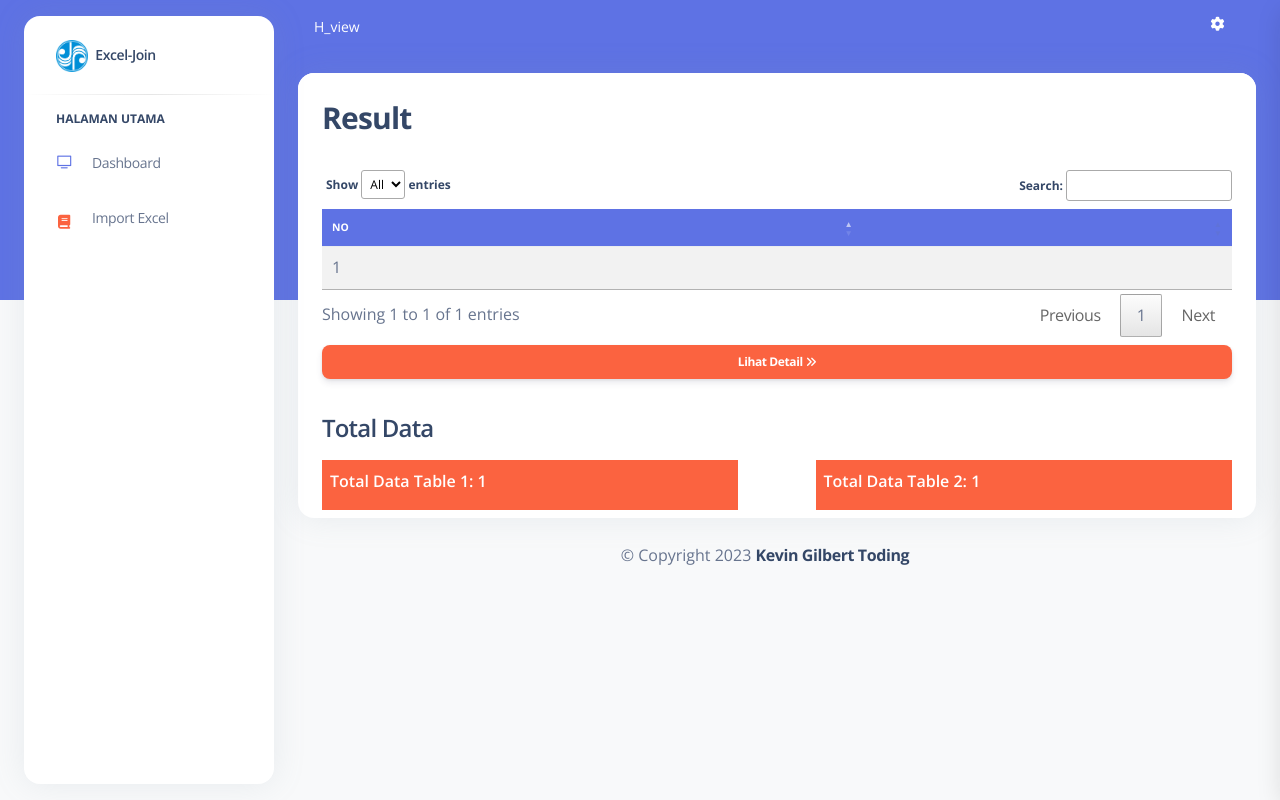
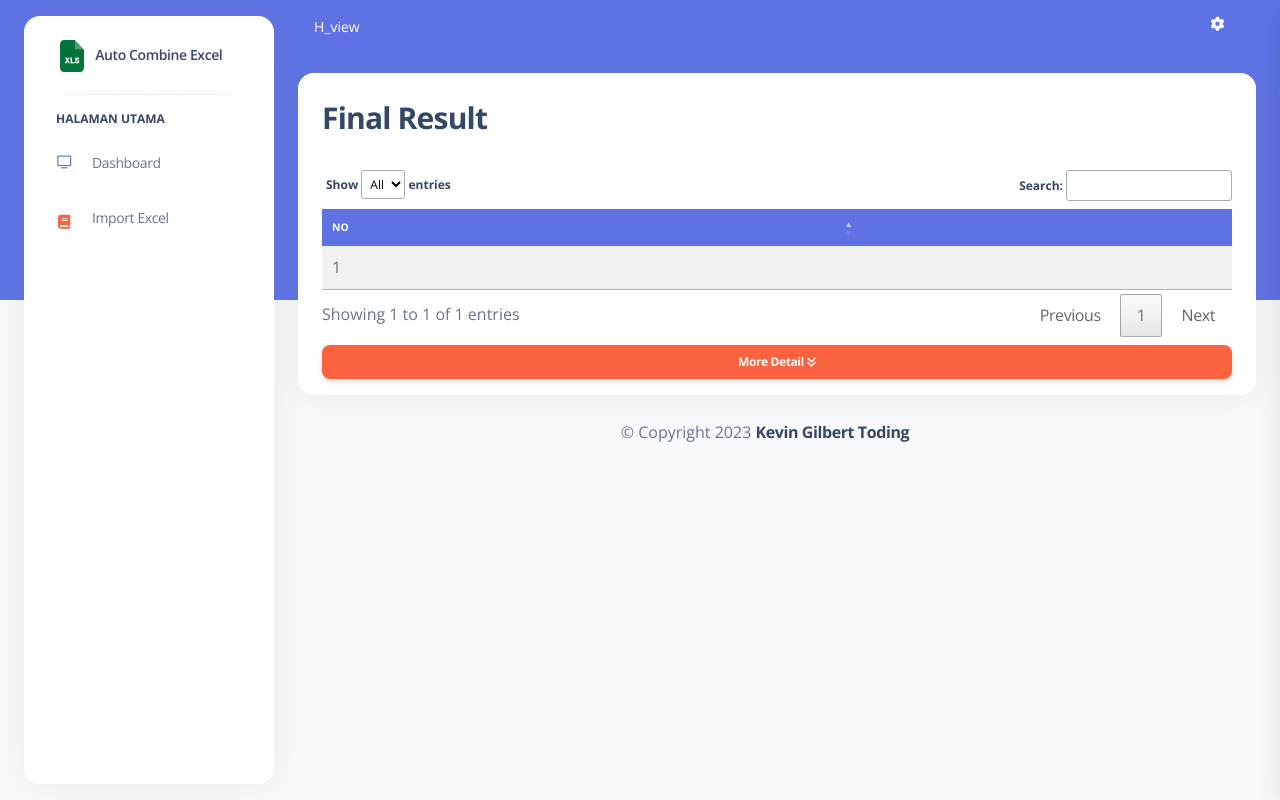
Before and after one commit to KEVINGILBERTTODING/Auto-Combine-Excel, a CodeIgniter app: the page made by application/views/pengentry/v_result.php in a window 1280 px wide. Run offline with CodeIgniter, Linux system fonts and the light colour scheme; the template is opened without the code that fills it: most values are stand-ins (such as "Sample title", 1, 10 or a date in 2020); data that the repository does not hold is empty; style sheets or scripts are compiled from the project's sources; some libraries are stand-ins or nearby versions.

Commit message:
added detail

```diff
--- a/application/views/pengentry/_partials/sidebar.php
+++ b/application/views/pengentry/_partials/sidebar.php
@@ -2,8 +2,8 @@
 	<div class="sidenav-header">
 		<i class="fas fa-times p-3 cursor-pointer text-secondary opacity-5 position-absolute end-0 top-0 d-none d-xl-none" aria-hidden="true" id="iconSidenav"></i>
 		<a class="navbar-brand m-0" href="<?php echo base_url('dashboard') ?>">
-			<img src="<?php echo base_url(); ?>assets/assets/img/logo_jr.png" class="navbar-brand-img h-100" alt="main_logo">
-			<span class="ms-1 font-weight-bold">Excel-Join</span>
+			<img src="<?php echo base_url(); ?>assets/img/xls.png" class="navbar-brand-img h-100" alt="main_logo">
+			<span class="ms-1 font-weight-bold">Auto Combine Excel</span>
 		</a>
 	</div>
 	<hr class="horizontal dark mt-0">
--- a/application/views/pengentry/v_entry_coklit.php
+++ b/application/views/pengentry/v_entry_coklit.php
@@ -56,7 +56,7 @@
 				<div class="col-12">
 					<div class="card mb-4 ">
 						<div class="card-header ">
-							<h3 id="h1">Automatically Join Excel</h3>
+							<h3 id="h1">Auto Combine Excel</h3>
 							<!-- Div flash data -->
 							<div class="flash-data" data-flashdata="<?php echo $this->session->flashdata('message'); ?>"></div>
 
--- a/application/views/pengentry/v_result.php
+++ b/application/views/pengentry/v_result.php
@@ -58,7 +58,7 @@
 				<div class="col-12">
 					<div class="card mb-4 ">
 						<div class="card-header ">
-							<h3 id="h1">Result</h3>
+							<h3 id="h1">Final Result</h3>
 
 
 
@@ -183,21 +183,18 @@
 										</tbody>
 									</table>
 
-
-
-
-
-
 								</div>
 
 
-								<button class="btn btn-warning btn-sm w-100 mt-2" id="btn_detail">Lihat Detail <i class="fas fa-angle-double-right"></i></button>
-
+								<button class="btn btn-warning btn-sm w-100 mt-2" id="btn_detail">More Detail <i class="fas fa-angle-double-down"></i></button>
+								<button class="btn btn-warning btn-sm w-100 mt-2" id="btn_close_detail">Close Detail <i class="fas fa-angle-double-up"></i></button>
 
 
 
 								<div class="table-responsive   tb-iwkl p-0" id="tbl_not_found_1">
-									<table class="table table-striped align-items-center mt-3 mb-0" id="tbl_result">
+
+									<table class="table table-striped align-items-center mt-3 mb-0" id="tbl_not_match_1">
+										<h5 class="text-secondary">Data doesn't match in table 1</h5>
 										<thead>
 											<tr>
 
@@ -206,12 +203,12 @@
 												$alpahbeth = range('A', 'Z');
 												$no = 1;
 
-												echo '<th class="text-uppercase text-xxs font-weight-bolder bg-primary text-white">No</th>';
+												echo '<th class="text-uppercase text-xxs font-weight-bolder bg-danger text-white">No</th>';
 
 												// Header table 1
 												for ($i = 0; $i < $total_row_1; $i++) {
 
-													echo "<th class='text-uppercase text-xxs font-weight-bolder bg-primary text-white'>" . $result_1[1][$alpahbeth[$i]] . "</th>";
+													echo "<th class='text-uppercase text-xxs font-weight-bolder bg-danger text-white'>" . $result_1[1][$alpahbeth[$i]] . "</th>";
 												}
 
 
@@ -224,8 +221,6 @@
 										</thead>
 
 										<tbody>
-
-
 
 
 											<?php $no = 1; ?>
@@ -251,8 +246,12 @@
 								</div>
 
 
-								<div class="table-responsive  tb-iwkl p-0" id="tbl_not_found_2">
-									<table class="table table-striped align-items-center mt-3 mb-0" id="tbl_result">
+								<div class="table-responsive mt-4 tb-iwkl p-0" id="tbl_not_found_2">
+									<h5 class="text-secondary">Data doesn't match in table 2</h5>
+
+
+
+									<table class="table table-striped align-items-center mt-3 mb-0" id="tbl_not_match_2">
 										<thead>
 											<tr>
 
@@ -261,13 +260,13 @@
 												$alpahbeth = range('A', 'Z');
 												$no = 1;
 
-												echo '<th class="text-uppercase text-xxs font-weight-bolder bg-primary text-white">No</th>';
+												echo '<th class="text-uppercase text-xxs font-weight-bolder bg-danger text-white">No</th>';
 
 
 												// Header table 2
 												for ($i = 0; $i < $total_row_2; $i++) {
 
-													echo "<th class='text-uppercase text-xxs font-weight-bolder bg-primary text-white'>" . $result_2[1][$alpahbeth[$i]] . "</th>";
+													echo "<th class='text-uppercase text-xxs font-weight-bolder bg-danger text-white'>" . $result_2[1][$alpahbeth[$i]] . "</th>";
 												}
 
 
@@ -312,137 +311,13 @@
 
 
 
-							<!-- TABLE JUMLAH -->
 
-							<div class="table-responsive mt-2 mb-2 tb-iwkl p-0">
-								<h4 class="mt-2">Total Data</h4>
-								<table class="table table-border-rounded align-items-center mt-3 mb-0" id="tbl_result2" style="border-radius: 20px;">
-									<tbody>
-
-										<tr>
-											<td colspan="3" class="bg-warning text-white">
-												<h6 class="text-white">Total Data Table 1: <?= $total_table_1; ?>
-											</td>
-
-
-											<td></td>
-											<td></td>
-											<td colspan="3" class="bg-warning text-white">
-												<h6 class="text-white">Total Data Table 2: <?= $total_table_2; ?></h6>
-											</td>
-
-
-										</tr>
-
-									</tbody>
-								</table>
-							</div>
 						</div>
 					</div>
 				</div>
 
 
-				<!-- Modal entry detail user -->
-				<?php echo form_open_multipart('pengentry/iw/update_batch_setting_iwkbu'); ?>
-				<div class="modal fade" id="setting_iwkbu" data-bs-backdrop="static" data-bs-keyboard="false" tabindex="-1" aria-labelledby="staticBackdropLabel" aria-hidden="true">
-					<div class="modal-dialog modal-dialog-scrollable">
-						<div class="modal-content">
-							<div class="modal-header">
-								<h6 class="modal-title" id="exampleModalLabel">Pengaturan Data Excel IWKBU</h6>
-								<button type="button" class="btn-close" data-bs-dismiss="modal" aria-label="Close">X</button>
-							</div>
-							<div class="modal-body">
-								<div class="form-group" hidden>
-									<input class="form-control user_id" id="user_id" name="user_id" value="" readonly>
-								</div>
 
-
-								<div class="div d-flex justify-content-center">
-									<lottie-player class="text-center" src="https://assets10.lottiefiles.com/packages/lf20_nUTP5Vd52q.json" background="transparent" speed="1" style="width: 300px; height: 300px;" loop autoplay></lottie-player>
-								</div>
-								<?php foreach ($setting_iwkbu as $setting_iwkbu) : ?>
-									<h6><?= $setting_iwkbu->name; ?></h6>
-									<label for="Col">Col<span class="text-danger">*</span></label>
-									<div class="form-group">
-										<input class="form-control nama_lengkap" id="col" name="id_<?= $setting_iwkbu->id; ?>" value="<?= $setting_iwkbu->id; ?>" hidden>
-										<input class="form-control nama_lengkap" type="number" id="col" name="col_<?= $setting_iwkbu->id; ?>" value="<?= $setting_iwkbu->col; ?>" required>
-									</div>
-
-									<label for="Col">Row start<span class="text-danger">*</span></label>
-									<div class="form-group">
-										<input class="form-control nama_lengkap" type="number" id="col" name="row_start_<?= $setting_iwkbu->id; ?>" value="<?= $setting_iwkbu->row_start; ?>" required>
-									</div>
-
-									<label for="Col">Row end<span class="text-danger">*</span></label>
-									<div class="form-group">
-										<input class="form-control nama_lengkap" type="number" id="col" name="row_end_<?= $setting_iwkbu->id; ?>" value="<?= $setting_iwkbu->row_end; ?>" required>
-									</div>
-
-
-								<?php endforeach; ?>
-
-
-							</div>
-							<div class="modal-footer">
-								<button type="button" class="btn btn-secondary" data-bs-dismiss="modal">Batal</button>
-								<button type="submit" class="btn btn-primary" data-bs-dismiss="modal">Simpan</button>
-							</div>
-						</div>
-					</div>
-
-				</div>
-				<?php echo form_close(); ?>
-
-
-				<?php echo form_open_multipart('pengentry/iw/update_batch_setting_iwkl'); ?>
-				<div class="modal fade" id="setting_iwkl" data-bs-backdrop="static" data-bs-keyboard="false" tabindex="-1" aria-labelledby="staticBackdropLabel" aria-hidden="true">
-					<div class="modal-dialog modal-dialog-scrollable">
-						<div class="modal-content">
-							<div class="modal-header">
-								<h6 class="modal-title" id="exampleModalLabel">Pengaturan Data Excel IWKL</h6>
-								<button type="button" class="btn-close" data-bs-dismiss="modal" aria-label="Close">X</button>
-							</div>
-							<div class="modal-body">
-								<div class="form-group" hidden>
-									<input class="form-control user_id" id="user_id" name="user_id" value="" readonly>
-								</div>
-
-
-								<div class="div d-flex justify-content-center">
-									<lottie-player class="text-center" src="https://assets10.lottiefiles.com/packages/lf20_nUTP5Vd52q.json" background="transparent" speed="1" style="width: 300px; height: 300px;" loop autoplay></lottie-player>
-								</div>
-								<?php foreach ($setting_iwkl as $setting_iwkl) : ?>
-									<h6><?= $setting_iwkl->name; ?></h6>
-									<label for="Col">Col<span class="text-danger">*</span></label>
-									<div class="form-group">
-										<input class="form-control nama_lengkap" id="col" name="id_<?= $setting_iwkl->id; ?>" value="<?= $setting_iwkl->id; ?>" hidden>
-										<input class="form-control nama_lengkap" type="number" id="col" name="col_<?= $setting_iwkl->id; ?>" value="<?= $setting_iwkl->col; ?>" required>
-									</div>
-
-									<label for="Col">Row start<span class="text-danger">*</span></label>
-									<div class="form-group">
-										<input class="form-control nama_lengkap" type="number" id="col" name="row_start_<?= $setting_iwkl->id; ?>" value="<?= $setting_iwkl->row_start; ?>" required>
-									</div>
-
-									<label for="Col">Row end<span class="text-danger">*</span></label>
-									<div class="form-group">
-										<input class="form-control nama_lengkap" type="number" id="col" name="row_end_<?= $setting_iwkl->id; ?>" value="<?= $setting_iwkl->row_end; ?>" required>
-									</div>
-
-
-								<?php endforeach; ?>
-
-
-							</div>
-							<div class="modal-footer">
-								<button type="button" class="btn btn-secondary" data-bs-dismiss="modal">Batal</button>
-								<button type="submit" class="btn btn-primary" data-bs-dismiss="modal">Simpan</button>
-							</div>
-						</div>
-					</div>
-
-				</div>
-				<?php echo form_close(); ?>
 
 
 
@@ -532,6 +407,20 @@
 				]
 			});
 
+			$('#tbl_not_match_1').DataTable({
+				lengthMenu: [
+					[-1],
+					["All"]
+				]
+			});
+
+			$('#tbl_not_match_2').DataTable({
+				lengthMenu: [
+					[-1],
+					["All"]
+				]
+			});
+
 
 		});
 	</script>
@@ -540,11 +429,25 @@
 		$(document).ready(function() {
 			$('#tbl_not_found_1').hide();
 			$('#tbl_not_found_2').hide();
+			$('#btn_close_detail').hide();
+
 
 
 			$('#btn_detail').click(function() {
 				$('#tbl_not_found_1').show();
 				$('#tbl_not_found_2').show();
+				$('#btn_close_detail').show();
+				$('#btn_detail').hide();
+
+			});
+
+
+			$('#btn_close_detail').click(function() {
+				$('#tbl_not_found_1').hide();
+				$('#tbl_not_found_2').hide();
+				$('#btn_close_detail').hide();
+				$('#btn_detail').show();
+
 			});
 		});
 	</script>
```
Also changed, not shown: assets/img/xls.png (added).
